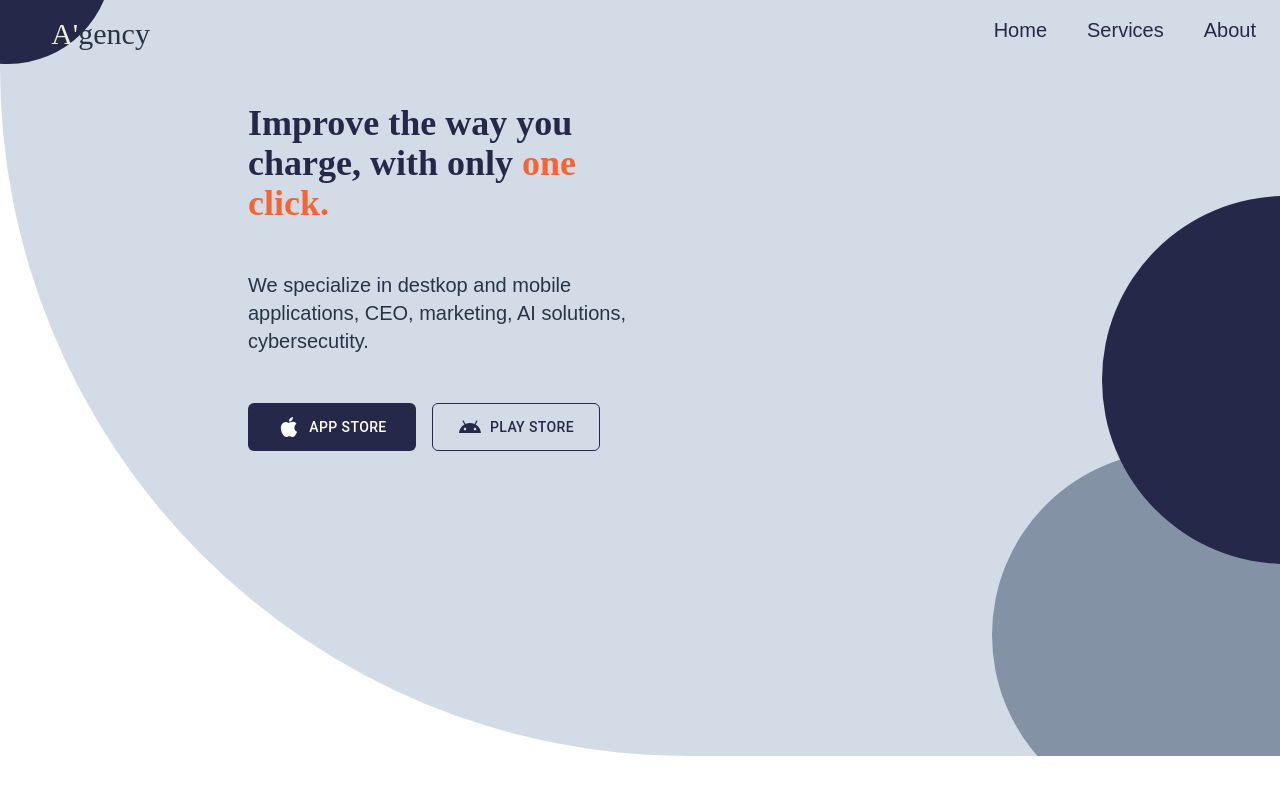
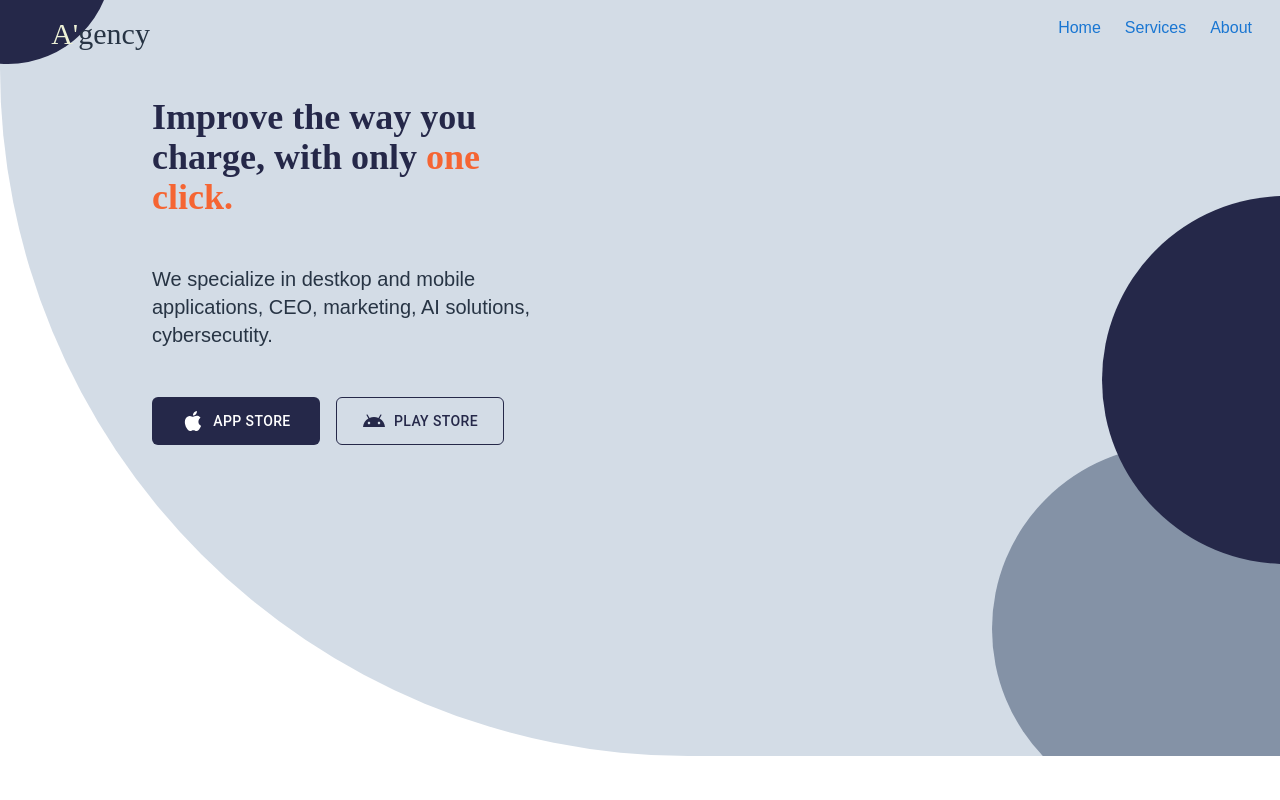
Before and after one commit to nazrinibrahimli/A-gency-website, a Next.js app: page / in a window 1280 px wide. Shown: the top 800 px of the page. Built offline with nearby package versions, Linux system fonts and the light colour scheme.

Commit message:
margin changed in landing component

```diff
--- a/app/components/header.jsx
+++ b/app/components/header.jsx
@@ -9,14 +9,13 @@ const Header = () => {
       <h2 className='font-serif text-bold px-[2.2rem] z-20'> <span className='text-white'>A'</span>gency</h2>
       <div className='w-[13rem] h-[13rem] bg-blue rounded-full absolute left-[-6rem] top-[-9rem] z-10'></div>
       <nav className='ml-auto  flex'>
-        <p className='text-blue text-xl px-2 font-sans'><Link href="/" underline="none" className=''>
-        </Link>Home </p>
+<Link href="/" underline="none" className='text-xl text-[#273444]   px-3 font-sans hover:text-blue'>Home
+        </Link>
 
-        <p className='text-blue text-xl px-2 font-sans'>        <Link href="services" underline="none" className='text-xl text-[#273444]   px-3 font-sans'>
-        </Link>Services</p>
-
-        <p className='text-blue text-xl px-2 font-sans'>        <Link href="about" underline="none" className='text-xl text-[#273444]   px-3 font-sans'>
-        </Link>About</p>
+  <Link href="services" underline="none" className='text-xl text-[#273444]   px-3 font-sans hover:text-blue'>
+  Services  </Link>
+<Link href="about" underline="none" className='text-xl text-[#273444]   px-3 font-sans hover:text-blue'>
+About    </Link>
 
         {/* <Link href="#" underline="none" className='text-2xl text-blue lowercase px-3 font-serif'>
           {'Our Project'}
--- a/app/components/landing.jsx
+++ b/app/components/landing.jsx
@@ -8,7 +8,7 @@ import AppleIcon from '@mui/icons-material/Apple';
 import AndroidIcon from '@mui/icons-material/Android';
 const LandingPage = () => {
   return (
-    <div className='lg:px-[15.5rem] sm:pr-[8rem] sm:pl-[12rem] py-[2.2rem] bg-gray-light h-[43rem] relative overflow-hidden rounded-bl-full  '>
+    <div className='lg:px-[9.5rem] sm:pr-[8rem] sm:pl-[8rem] py-[1.8rem] bg-gray-light h-[43rem] relative overflow-hidden rounded-bl-full  '>
       <h1 className='lg:w-[23rem] font-semibold'>Improve the way you charge, with only <span className=' text-orange'>one click.</span></h1>
 
       <p className=' w-[26rem] my-[3rem]'>We specialize in destkop and mobile applications, CEO, marketing, AI solutions, cybersecutity.</p>
```
